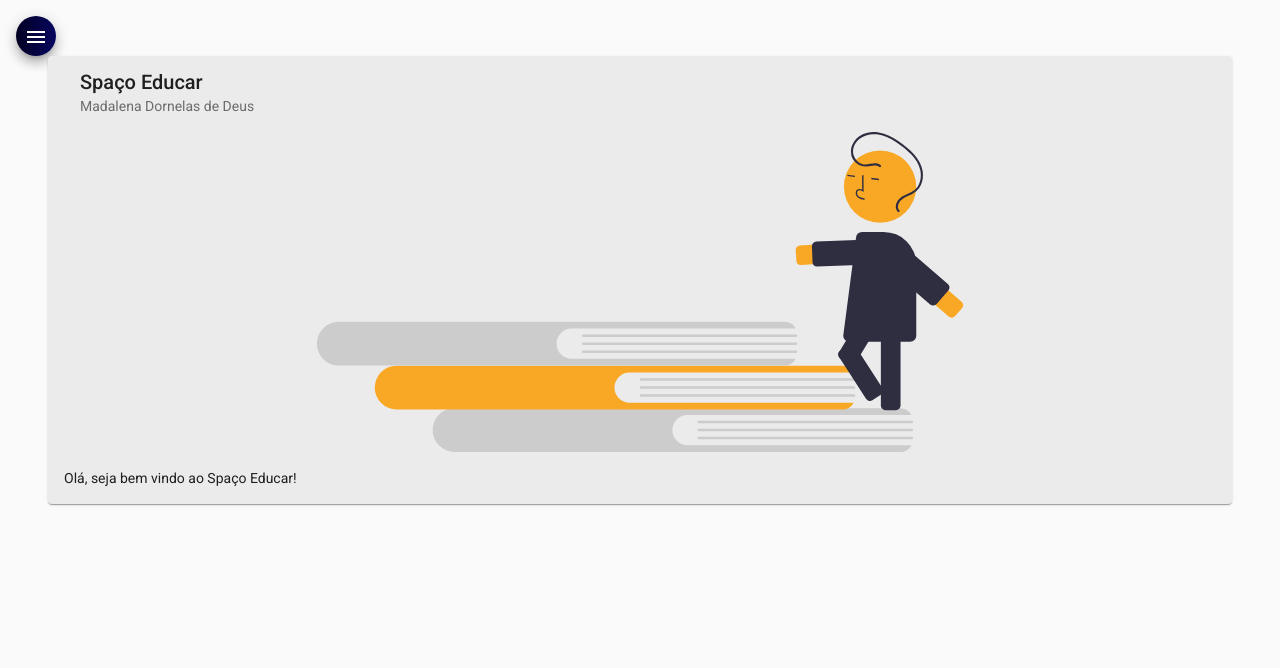
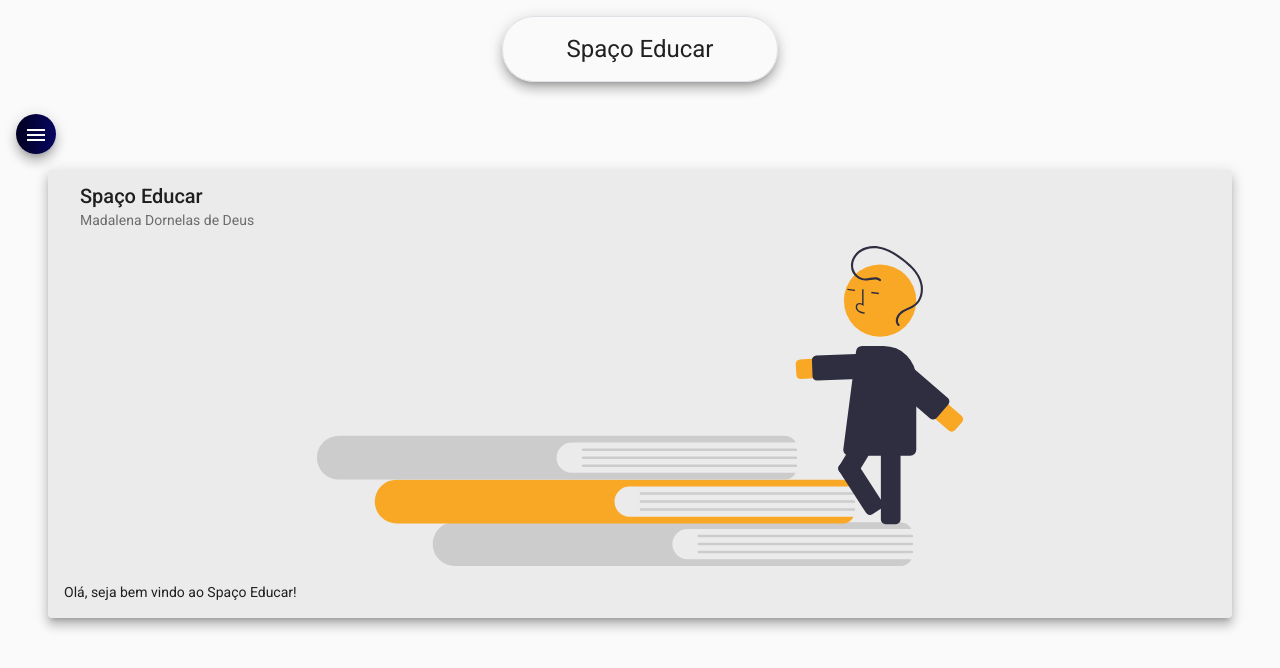
Before and after one commit to PolyanaC/frontTCCPolyana, an Angular app: page /home in a window 1280 px wide. Shown: the top 668 px of the page. Built offline with nearby package versions, Linux system fonts and the light colour scheme.

Commit message:
HTML e CSS do header

```diff
--- a/src/app/components/header/header.component.css
+++ b/src/app/components/header/header.component.css
@@ -0,0 +1,12 @@
+.container{
+    display: flex;
+    align-items: center;
+    justify-content: center;
+}
+
+h1{
+    margin-top: 1rem;
+    border: 1px solid rgb(224, 224, 230);
+    padding: 1rem 5%;
+    border-radius: 2rem;
+}
--- a/src/app/components/header/header.component.html
+++ b/src/app/components/header/header.component.html
@@ -1 +1,3 @@
-<p>header works!</p>
+<div class="container">
+    <h1 class="mat-elevation-z8">Spaço Educar</h1>
+</div>
--- a/src/app/components/home/home.component.css
+++ b/src/app/components/home/home.component.css
@@ -1,6 +1,6 @@
 .card{
     width: 90%;
-    margin: auto;
+    margin: 1rem auto;
     background-color: rgb(235, 235, 235);
 }
 
--- a/src/app/components/home/home.component.html
+++ b/src/app/components/home/home.component.html
@@ -1,4 +1,4 @@
-<mat-card class="card">
+<mat-card class="card mat-elevation-z8">
     <mat-card-header>
       <mat-card-title>Spaço Educar</mat-card-title>
       <mat-card-subtitle>Madalena Dornelas de Deus</mat-card-subtitle>
--- a/src/app/components/nav/nav.component.css
+++ b/src/app/components/nav/nav.component.css
@@ -23,7 +23,7 @@ img{
 }
 
 .menu{
-    margin: 1rem auto 0 1rem;
+    margin: 1rem 0 0 1rem;
     color: white;
     background: linear-gradient(90deg, rgba(2,0,36,1) 5%, rgba(7,6,96,1) 100%, rgba(9,9,121,1) 100%, rgba(0,212,255,1) 100%);
 }
--- a/src/app/components/nav/nav.component.html
+++ b/src/app/components/nav/nav.component.html
@@ -26,7 +26,8 @@
 
     </mat-drawer>
 
-    <div class="example-sidenav-content">
+    <div class="sidenav-content">
+        <app-header></app-header>
       <button class="menu mat-elevation-z8" (click)="drawer.toggle()" mat-icon-button>
         <mat-icon>menu</mat-icon>
       </button>
```
